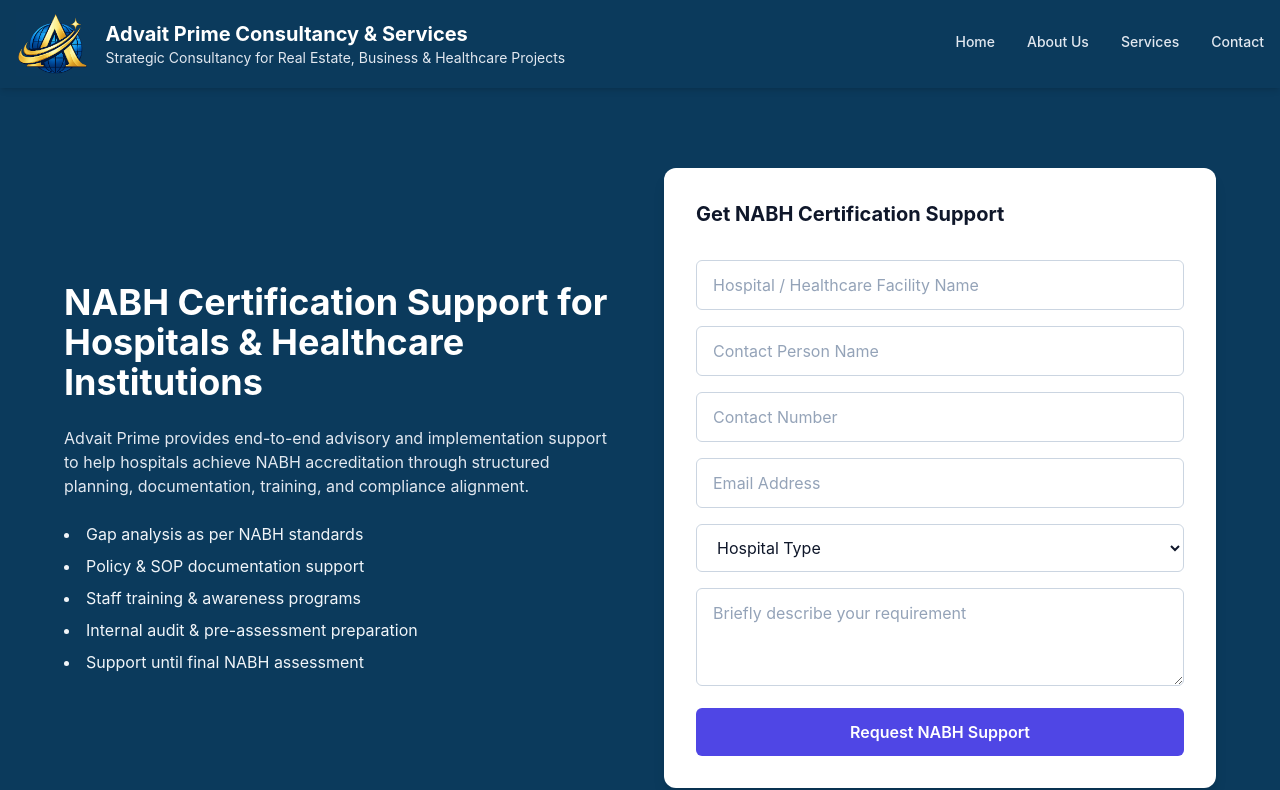
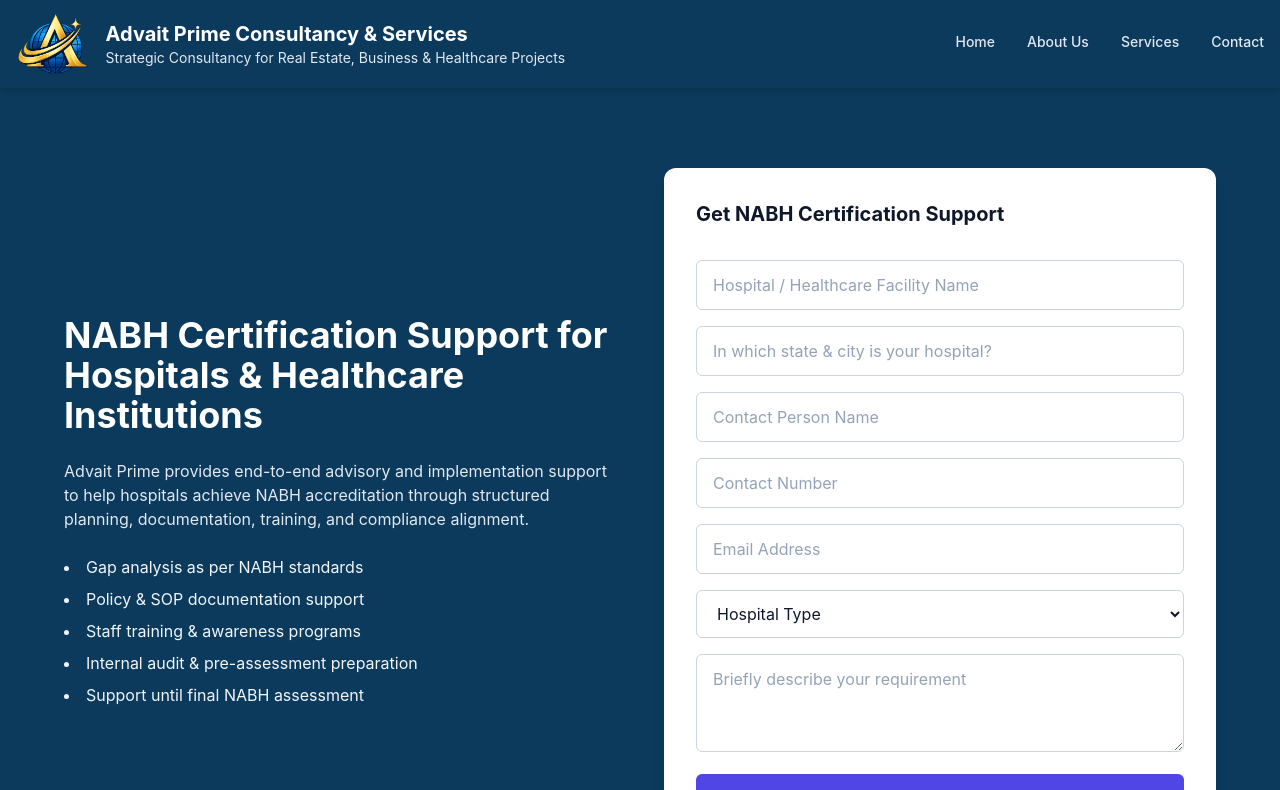
Before and after one commit to psh2590/advait-prime-website, a React (Vite) app in the folder frontend/: page /nabh-certification in a window 1280 px wide. Shown: the top 790 px of the page. Built offline with nearby package versions, Linux system fonts and the light colour scheme.

Commit message:
Add input for state and city in NABH form

```diff
--- a/frontend/src/pages/NABH.jsx
+++ b/frontend/src/pages/NABH.jsx
@@ -50,7 +50,15 @@
                            bg-white text-slate-900 placeholder-slate-400
                            focus:outline-none focus:ring-2 focus:ring-indigo-500"
               />
-
+              <input
+                type="text"
+                name="state & city"
+                required
+                placeholder="In which state & city is your hospital?"
+                className="w-full px-4 py-3 rounded-md border border-slate-300
+                           bg-white text-slate-900 placeholder-slate-400
+                           focus:outline-none focus:ring-2 focus:ring-indigo-500"
+              />
               <input
                 type="text"
                 name="contact_person"
```
